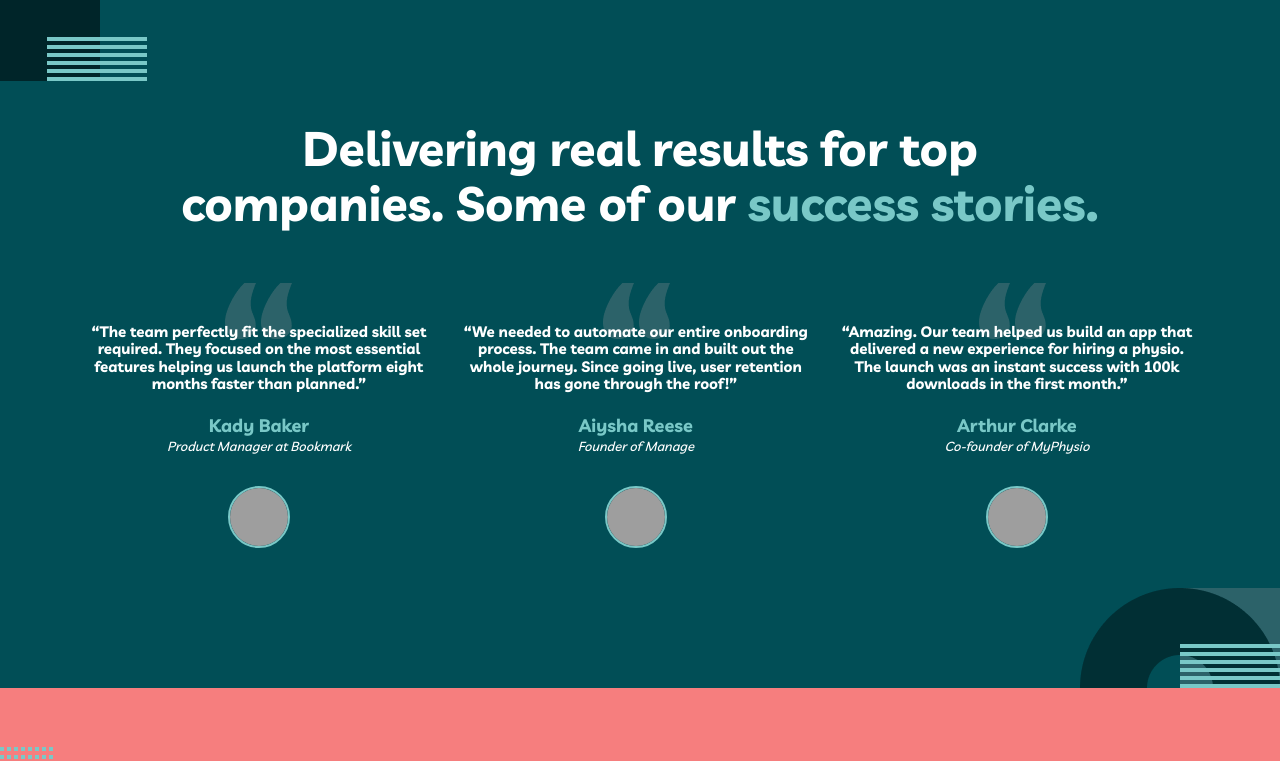
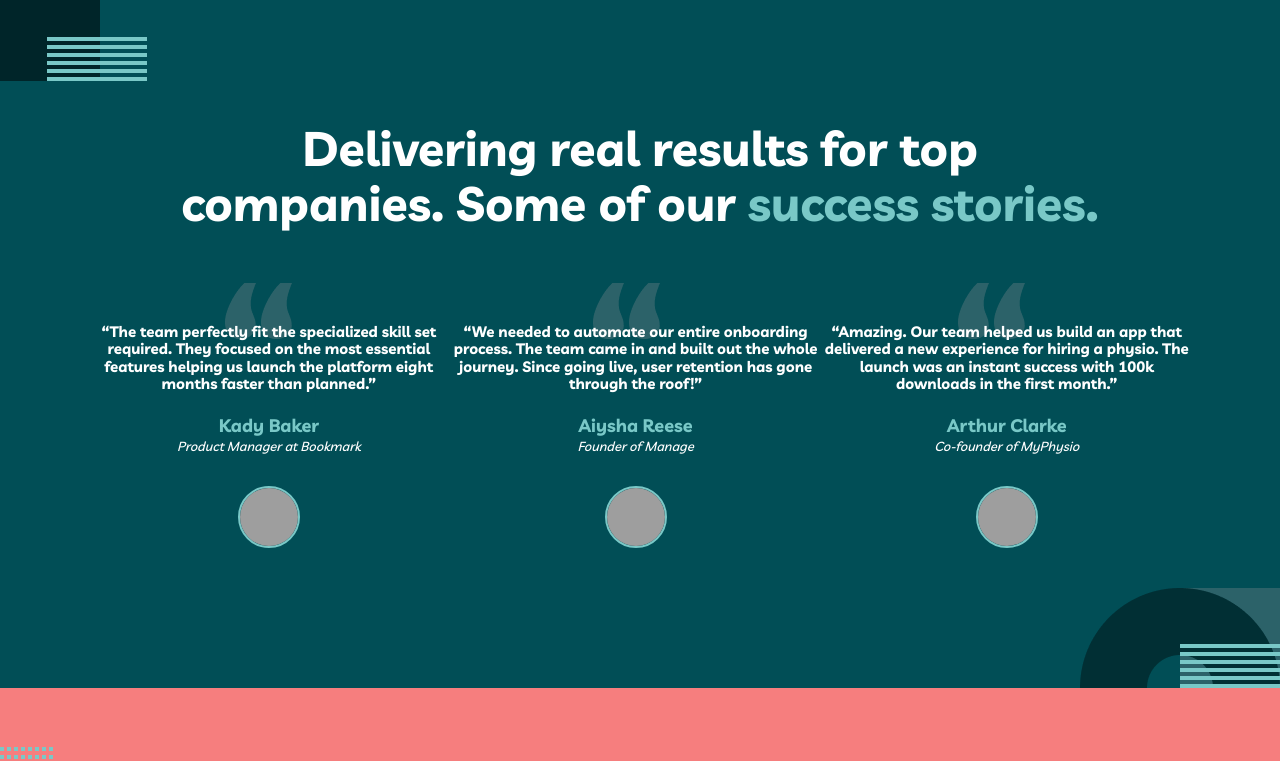
Before and after one commit to niyozcoder/myteam, a website: page index.html in a window 1280 px wide. Shown: the part 1408-2169 px from the top of the page. Drawn offline with Linux system fonts and the light colour scheme; grey boxes are pictures that could not be loaded.

Commit message:
first commit

```diff
--- a/scss/base/_base.scss
+++ b/scss/base/_base.scss
@@ -102,6 +102,7 @@ header {
 .intro__words {
   margin-top: 5.7rem;
   display: flex;
+  justify-content: space-between;
 }
 
 .intro__words-main {
@@ -115,7 +116,6 @@ header {
 }
 
 .intro__words-info {
-  margin-left: auto;
   width: 44.5rem;
   font-size: 1.8rem;
   padding-top: 13rem;
@@ -256,6 +256,7 @@ header {
 .result__list {
   @include reset-list;
   display: flex;
+  justify-content: space-between;
   padding-top: 9.2rem;
   text-align: center;
 }
@@ -263,7 +264,6 @@ header {
 .result__list-item {
   display: flex;
   flex-direction: column;
-  margin-right: 3rem;
   position: relative;
 
   &::before {
@@ -278,9 +278,6 @@ header {
   }
 
 
-  &:last-child {
-    margin-right: 0;
-  }
 }
 
 .result__list-quote {
```
Also changed, not shown: css/main.css, 1 other file.
